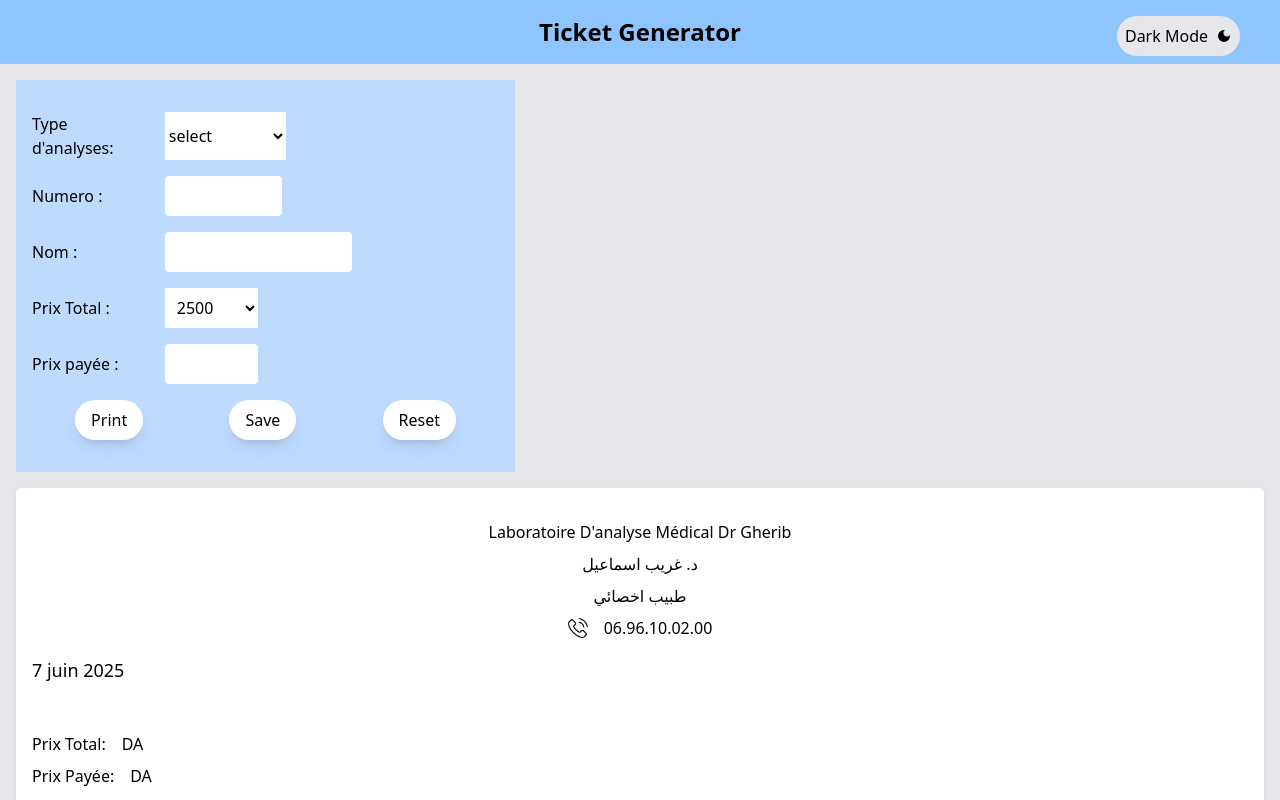
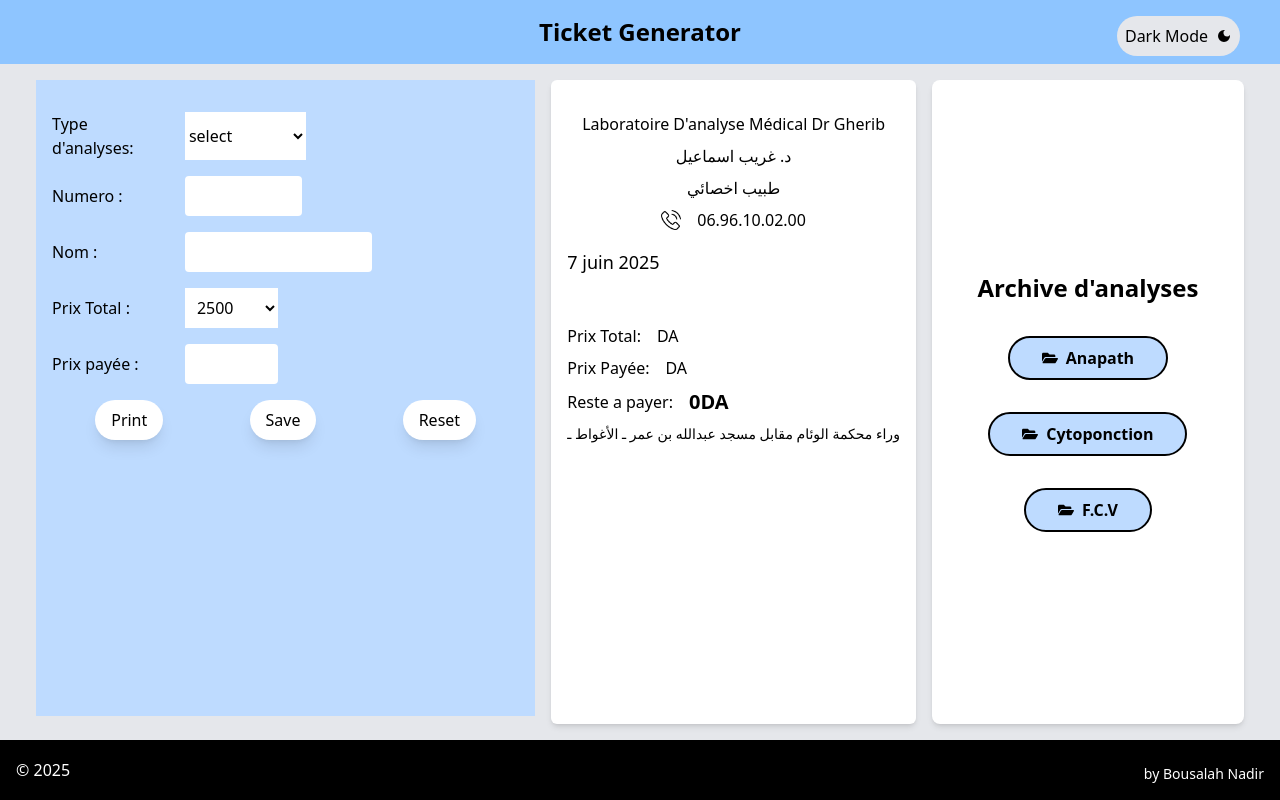
Before and after one commit to Medido1/office_ticket_generator, a React (Vite) app: page / in a window 1280 px wide. Shown: the top 800 px of the page. Built offline with nearby package versions, Linux system fonts and the light colour scheme.

Commit message:
add responsive desing to form

```diff
--- a/src/components/Form.jsx
+++ b/src/components/Form.jsx
@@ -5,7 +5,7 @@
 
 function Form({changeType, setNumber, setName,
    setTotalPrice, setPayedSum,resetState, state,
-  handlePrint, fullWidth, inputWidth, currentClient,
+  handlePrint, currentClient,
   isEdit, setShowForm, setDisplayData}) {
 
   const {darkMode} = useContext(GlobalContext)
@@ -108,10 +108,10 @@
 
 return (
   <form className={`${darkMode ? "bg-blue-600 text-white" : "bg-blue-200 text-black"}
-    px-4 py-8 `}
-    style={{ width: fullWidth }}>
+    px-4 py-8 ${isEdit ? `md:w-full` : "md:w-[40%]"} sm:w-full mb-2`}
+    >
     <div className="flex gap-4 mb-4">
-      <label htmlFor="type" className="w-[25%]">
+      <label htmlFor="type" className="w-[40%] sm:w-[25%]">
         Type d'analyses:
       </label>
       <select
@@ -128,7 +128,7 @@
       </select>
     </div>
     <div className="flex gap-4 items-center mb-4">
-      <label htmlFor="number" className="w-[25%]">
+      <label htmlFor="number" className="w-[40%] sm:w-[25%]">
         Numero :
       </label>
       <input
@@ -140,25 +140,25 @@
         value={state.number} min="0"/>
     </div>
     <div className="flex gap-4 items-center">
-      <label htmlFor="name" className="w-[25%]">
+      <label htmlFor="name" className="w-[40%] sm:w-[25%]">
         Nom :
       </label>
       <input
         onChange={(e) => setName(e.target.value)}
-        className={`w-[40%] p-2 rounded border-grey-300 focus:outline-none
+        className={`w-[50%] sm:w-[40%]  p-2 rounded border-grey-300 focus:outline-none
           focus:ring-2 focus:ring-blue-400 ${darkMode ? "bg-black" : "bg-white"}`}
         type="text" id="name" autoComplete="off" value={state.name}
       />
     </div>
     <div className="flex gap-4  items-center mt-4">
-      <label htmlFor="totalPrice" className="w-[25%]">
+      <label htmlFor="totalPrice" className="w-[40%] sm:w-[25%]">
         Prix Total :
       </label>
       <select
         onChange = {(e) => setTotalPrice(parseFloat(e.target.value) || 0)}
         id="totalPrice"
-        className={`${darkMode ? "bg-black" : "bg-white"} p-2`}
-        style={{ width: inputWidth }}
+        className={`${darkMode ? "bg-black" : "bg-white"} p-2
+        ${isEdit ? `w-[24%]` : "w-[25%] sm:w-[20%]"}`}
         value={state.totalPrice}>
           <option value="2500">2500</option>
           <option value="2000">2000</option>
@@ -167,14 +167,14 @@
       </select>
     </div>
     <div className="flex gap-4 items-center mt-4">
-      <label htmlFor="payedSum" className="w-[25%]">
+      <label htmlFor="payedSum" className="w-[40%] sm:w-[25%]">
         Prix payée :
       </label>
       <input
         onChange={(e) => setPayedSum(parseFloat(e.target.value) || 0)}
-        className={`w-[40%] p-2 rounded border-grey-300 focus:outline-none
-          focus:ring-2 focus:ring-blue-400 ${darkMode ? "bg-black" : "bg-white"}`}
-        style={{ width: inputWidth }}
+        className={`p-2 rounded border-grey-300 focus:outline-none
+          focus:ring-2 focus:ring-blue-400 ${darkMode ? "bg-black" : "bg-white"}
+          ${isEdit ? `w-[24%]` : "w-[25%] sm:w-[20%]"}`}
         type="number" min="0" id="payedSum" value={state.payedSum}
       />
     </div>
--- a/src/components/Main.jsx
+++ b/src/components/Main.jsx
@@ -23,7 +23,7 @@
 
   return (
     <main className={`${darkMode ? "bg-gray-400" : "bg-gray-200"} p-4  gap-4 flex-grow
-      sm:flex sm:flex-col`}>
+      sm:flex sm:flex-col md:flex-row md:justify-center`}>
       <Form
         changeType = {changeType}
         setNumber = {setNumber}
@@ -33,8 +33,7 @@
         resetState = {resetState}
         state = {state}
         handlePrint = {handlePrint}
-        fullWidth = "40%"
-        inputWidth = "20%"
+        isEdit = {false}
       />
       <Ticket
         ref={ticketRef}
```
